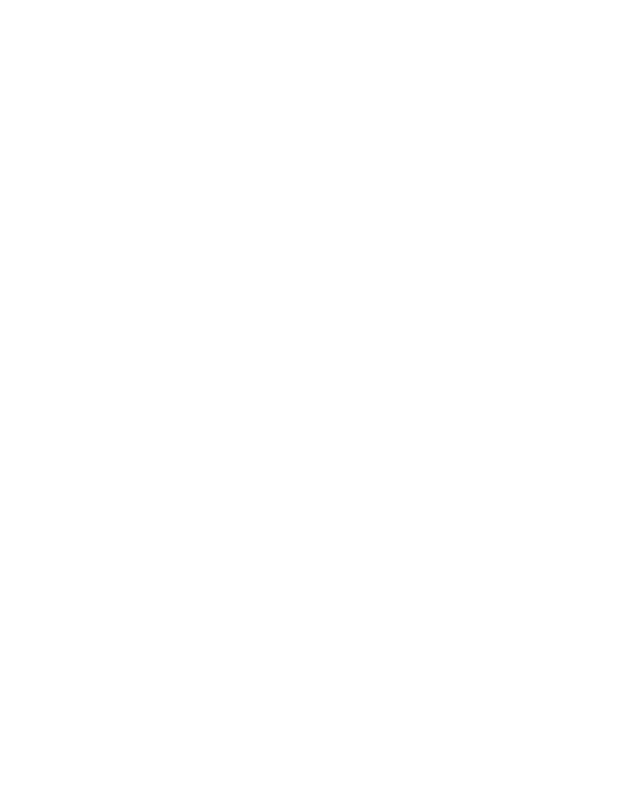
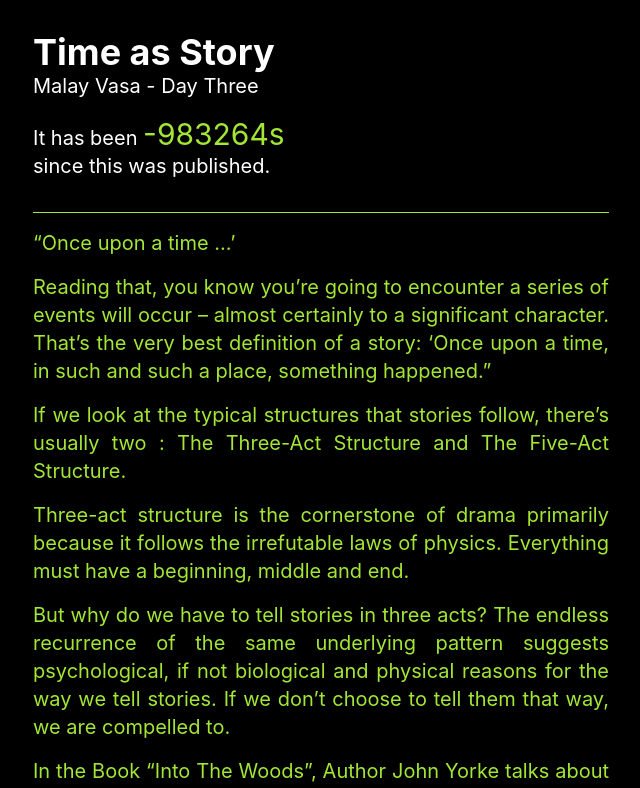
Before and after one commit to Malayvasa/time-as-story, a React (Create React App) app: page /Day3 in a window 1280 px wide. Before the commit this address had no page. Shown: the top 788 px of the page, without its empty margins (319-959 px from the left). Built offline with nearby package versions, Linux system fonts and the light colour scheme.

Commit message:
Day 3 Reflection Added

```diff
--- a/public/index.html
+++ b/public/index.html
@@ -7,7 +7,7 @@
     <meta name="theme-color" content="#000000" />
     <meta
       name="description"
-      content="Reflective document by Malay Vasa exploring the age old question : What is time?"
+      content="Reflections of Cycle 1 Studio : Time as Story?"
     />
 
     <title>Time as Story</title>
--- a/src/App.js
+++ b/src/App.js
@@ -1,6 +1,7 @@
 import { Routes, Route } from "react-router-dom";
 import TaskOne from "./TaskOne";
 import TaskTwo from "./TaskTwo";
+import DayThree from "./DayThree";
 
 function App() {
   return (
@@ -9,6 +10,7 @@ function App() {
         <Route path="/" element={<TaskOne />} />
         <Route path="/Task1" element={<TaskOne />} />
         <Route path="/Task2" element={<TaskTwo />} />
+        <Route path="/Day3" element={<DayThree />} />
       </Routes>
     </div>
   );
--- /dev/null
+++ b/src/DayThree.js
@@ -0,0 +1,84 @@
+import { useState, useEffect } from "react";
+
+function DayThree() {
+  //function to calculate number of seconds passed from a date
+  const getSeconds = (date) => {
+    const now = new Date();
+    const seconds = Math.floor((now - date) / 1000);
+    return seconds;
+  };
+
+  const [secondsPassed, setSecondsPassed] = useState(
+    getSeconds(
+      new Date("Wed Jan 25 2022 11:00:00 GMT+0530 (India Standard Time)")
+    )
+  );
+
+  useEffect(() => {
+    const interval = setInterval(() => {
+      setSecondsPassed(secondsPassed + 1);
+    }, 1000);
+    return () => clearInterval(interval);
+  }, [secondsPassed]);
+
+  return (
+    <div className="w-screen bg-black">
+      <div className="flex flex-col min-h-screen gap-y-4 px-8 md:w-1/2 mx-auto font-sans text-white">
+        <div className="sticky top-0 bg-black  bg-opacity-50 filter backdrop-blur-md">
+          <div className="w-max text-3xl md:text-4xl font-bold pt-4 md:pt-8">
+            Time as Story
+          </div>
+          <div className="md:text-xl pb-4"> Malay Vasa - Day Three</div>
+          <div className="md:text-xl">
+            {" "}
+            It has been{" "}
+            <span className="text-xl md:text-3xl text-lime-400">
+              {secondsPassed}s
+            </span>
+            <br /> since this was published.
+            <hr className="border-lime-400 mt-4 md:mt-8"></hr>
+          </div>
+        </div>
+
+        <div className="flex flex-col md:flex-row">
+          <div className="flex flex-col gap-y-4 text-justify md:text-xl text-lime-400">
+            <p>“Once upon a time …’</p>
+            <p>
+              Reading that, you know you’re going to encounter a series of
+              events will occur – almost certainly to a significant character.
+              That’s the very best definition of a story: ‘Once upon a time, in
+              such and such a place, something happened.”
+            </p>
+            <p>
+              If we look at the typical structures that stories follow, there’s
+              usually two : The Three-Act Structure and The Five-Act Structure.
+            </p>
+            <p>
+              Three-act structure is the cornerstone of drama primarily because
+              it follows the irrefutable laws of physics. Everything must have a
+              beginning, middle and end.
+            </p>
+            <p>
+              But why do we have to tell stories in three acts? The endless
+              recurrence of the same underlying pattern suggests psychological,
+              if not biological and physical reasons for the way we tell
+              stories. If we don’t choose to tell them that way, we are
+              compelled to.
+            </p>
+            <p>
+              In the Book “Into The Woods”, Author John Yorke talks about why we
+              use the Three-Act form. According to him, human beings order the
+              world dialectically. Incapable of perceiving randomness, we insist
+              on imposing order on any observed phenomena, any new information
+              that comes our way. Every act of perception is an attempt to
+              impose order, to make sense of a chaotic universe. Storytelling,
+              at one level, is a manifestation of this process.
+            </p>
+          </div>
+        </div>
+      </div>
+    </div>
+  );
+}
+
+export default DayThree;
```
